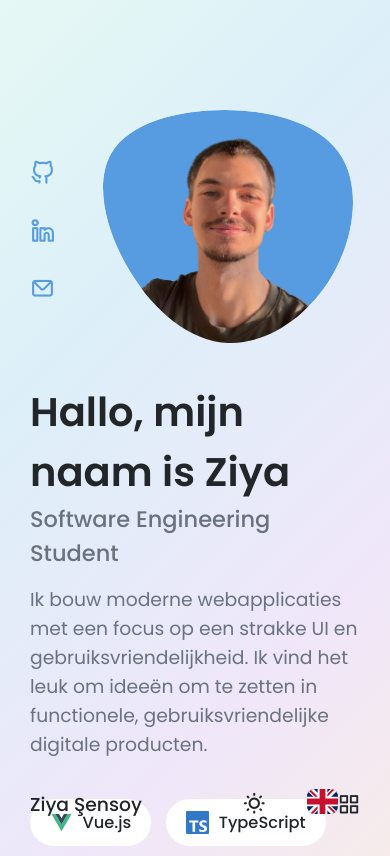
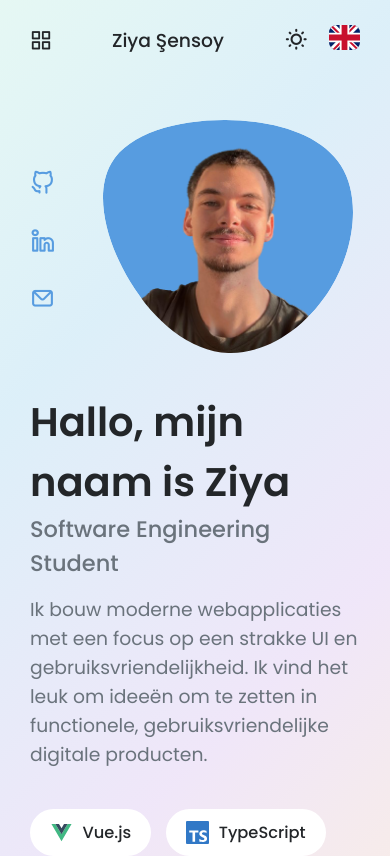
Before and after one commit to ziyasensoy/Portfolio, a Nuxt app: page / in a window 390 px wide. Shown: the top 856 px of the page. Built offline with nearby package versions, Linux system fonts and the light colour scheme.

Commit message:
style: remove fixed header and changed mobile view of header

```diff
--- a/app/assets/css/main.css
+++ b/app/assets/css/main.css
@@ -104,7 +104,6 @@ body.dark-theme {
 .change-theme {
   font-size: 1.25rem;
   color: var(--title-color);
-  margin-right: var(--mb-1);
   cursor: pointer;
 }
 
@@ -125,7 +124,6 @@ html {
 }
 
 body {
-  margin: 0 0 var(--header-height) 0;
   font-family: var(--body-font);
   font-size: var(--normal-font-size);
   background-color: var(--body-color);
@@ -196,10 +194,6 @@ img {
 
 .header {
   width: 100%;
-  position: fixed;
-  bottom: 0;
-  left: 0;
-  z-index: var(--z-fixed);
   background-color: var(--body-bg);
 }
 
@@ -306,7 +300,7 @@ img {
 
 .home_content {
   grid-template-columns: 0.5fr 3fr;
-  padding-top: 3.5rem;
+  padding-top: 0;
   align-items: center;
 }
 
@@ -990,7 +984,7 @@ img {
   }
 
   .home_content {
-    padding-top: 5.5rem;
+    padding-top: 0;
     column-gap: 2rem;
   }
 
--- a/app/components/Header.vue
+++ b/app/components/Header.vue
@@ -1,6 +1,10 @@
 <template>
   <header class="header" id="header">
     <nav class="nav container">
+      <!-- MENU OPEN BUTTON -->
+      <div class="nav_toggle" id="nav-toggle" @click="openMenu">
+        <i class="uil uil-apps"></i>
+      </div>
       <a href="#home" class="nav_logo"> {{ $t("Header.name") }} </a>
 
       <!-- MENU -->
@@ -14,13 +18,15 @@
 
           <li class="nav_item">
             <a href="#projects" class="nav_link" @click="closeMenu">
-              <i class="uil uil-bag nav_icon"></i> {{ $t("Header.projectsLink") }}
+              <i class="uil uil-bag nav_icon"></i>
+              {{ $t("Header.projectsLink") }}
             </a>
           </li>
 
           <li class="nav_item">
             <a href="#contact" class="nav_link" @click="closeMenu">
-              <i class="uil uil-message nav_icon"></i> {{ $t("Header.contactLink") }}
+              <i class="uil uil-message nav_icon"></i>
+              {{ $t("Header.contactLink") }}
             </a>
           </li>
         </ul>
@@ -39,11 +45,6 @@
 
         <!-- LANGUAGE SWITCHER -->
         <LangSwitcher />
-
-        <!-- MENU OPEN BUTTON -->
-        <div class="nav_toggle" id="nav-toggle" @click="openMenu">
-          <i class="uil uil-apps"></i>
-        </div>
       </div>
     </nav>
   </header>
```
